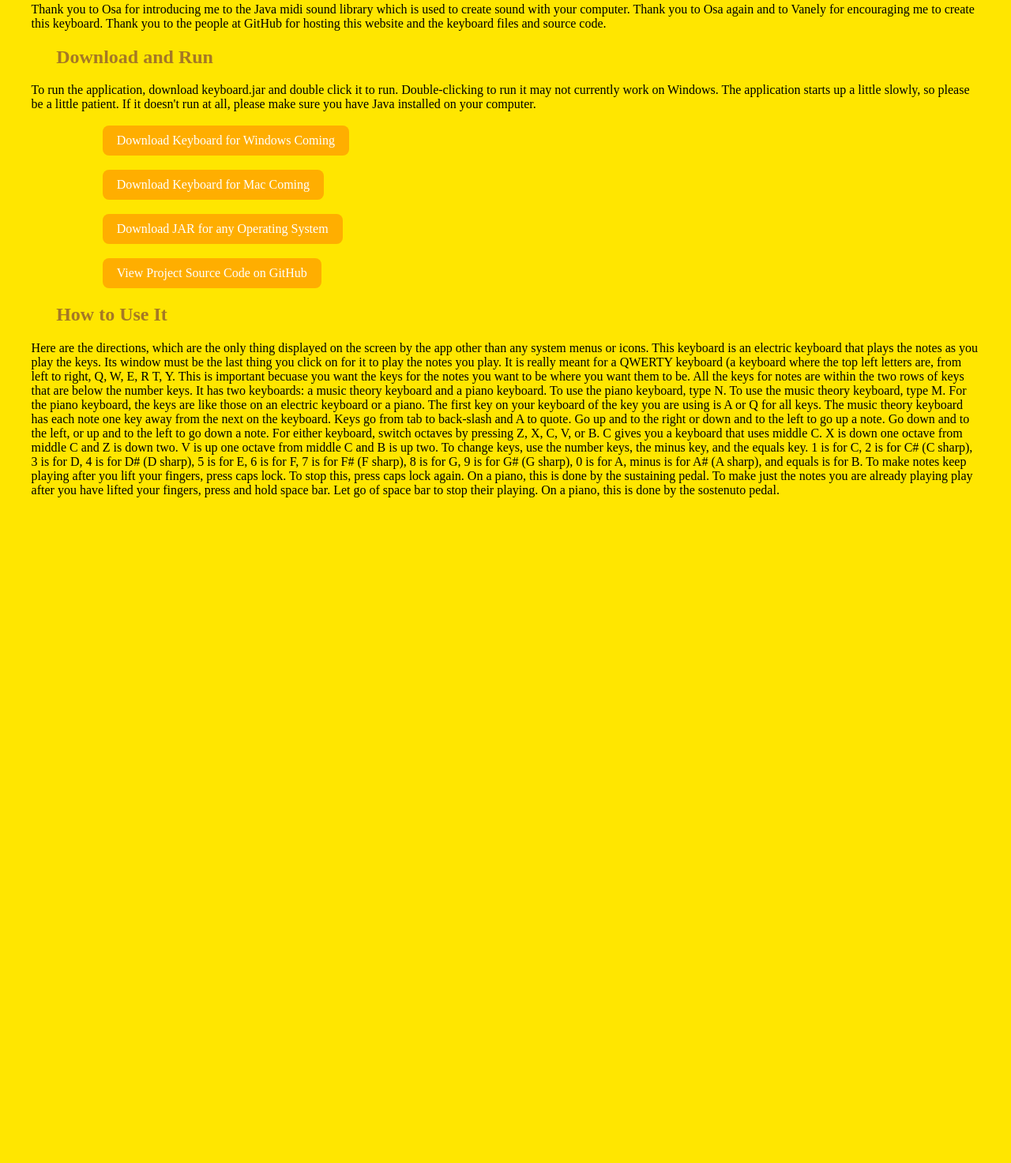
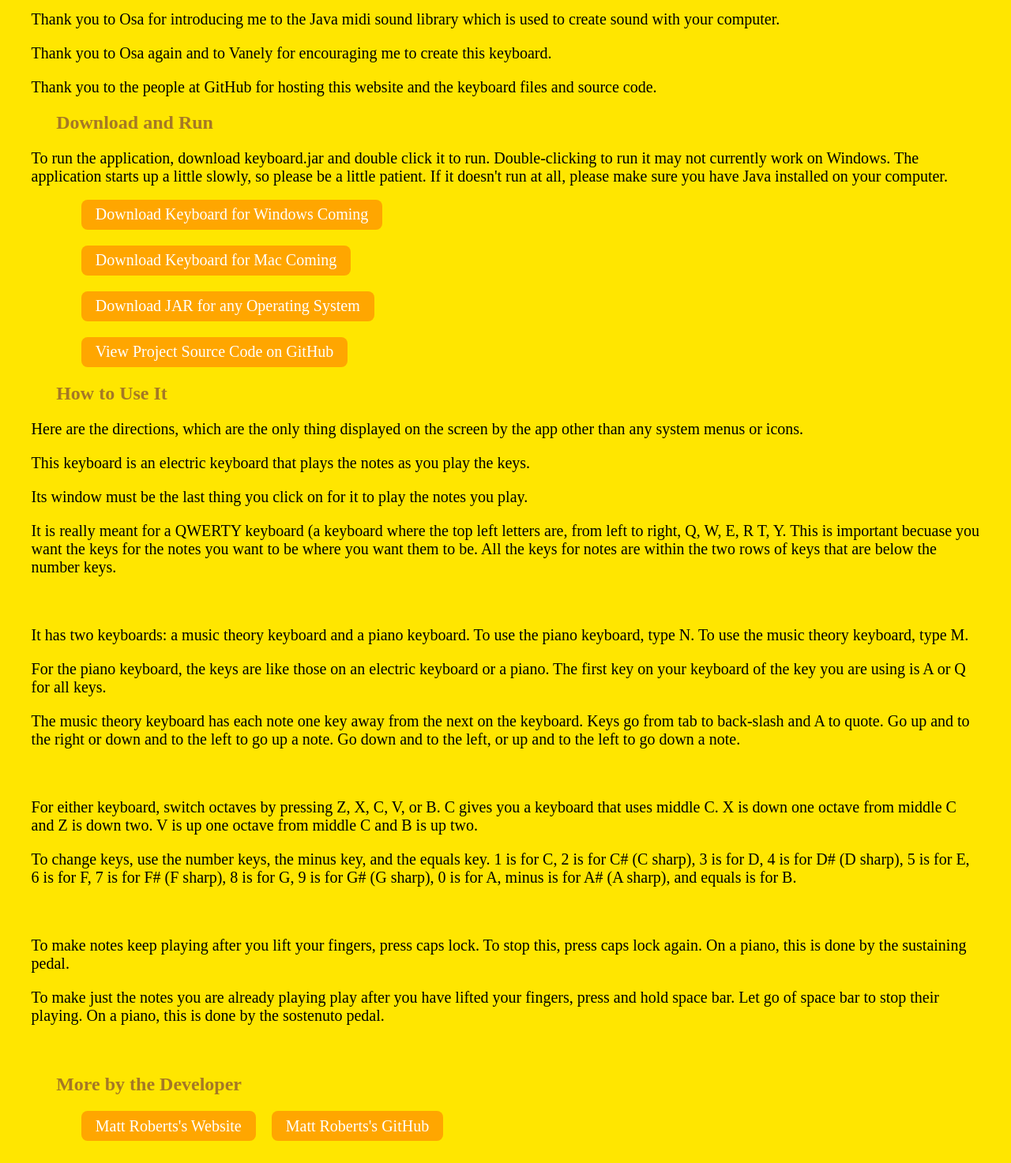
Before and after one commit to MattNoName/keyboard, a plain HTML site: page docs/main-page.html in a window 1280 px wide. Shown: the part 227-1700 px from the top of the page at 79% size. Before the commit the page ends 937 px from the top, so only its background shows below. Drawn offline with Linux system fonts and the light colour scheme.

Commit message:
changed btn color, btn layout, text layout, and text size

```diff
--- a/docs/main-page.html
+++ b/docs/main-page.html
@@ -15,66 +15,108 @@
     About keyboard
   </h2>
   <div class="basicText">
-    This application does not require anything on the screen to use other than to open the application and to quit it and
-    can be used with your screen off or the brightness turned down all the way.
+    This application does not require anything on the screen to use other than to open the application and to quit it
+    and can be used with your screen off or the brightness turned down all the way.
   </div>
   <h2 class="basicHeading">
     Acknowledgments
   </h2>
   <div class="basicText">
+      <p>
     Thank you to Osa for introducing me to the Java midi sound library which is used to create sound with your computer.
-
+    </p>
+    <p>
     Thank you to Osa again and to Vanely for encouraging me to create this keyboard.
-
+  </p>
+<p>
     Thank you to the people at GitHub for hosting this website and the keyboard files and source code.
+  </p>
   </div>
   <h2 class="basicHeading">
     Download and Run
   </h2>
   <div class="basicText">
-      To run the application, download keyboard.jar and double click it to run. Double-clicking to run it may not currently work on Windows. The application starts up a little slowly, so please be a little patient. If it doesn't run at all, please make sure you have Java installed on your computer.
+    To run the application, download keyboard.jar and double click it to run. Double-clicking to run it may not
+    currently work on Windows. The application starts up a little slowly, so please be a little patient. If it doesn't
+    run at all, please make sure you have Java installed on your computer.
+  </div>
+  <div class="inset1">
       <br>
+    <a class="linkBtn columnBtn" href="">Download Keyboard for Windows Coming</a>
     <br>
-      <a class="downloadLinks" href="">Download Keyboard for Windows Coming</a>
+    <a class="linkBtn columnBtn" href="">Download Keyboard for Mac Coming</a>
     <br>
+    <a class="linkBtn columnBtn" href="https://github.com/MattNoName/keyboard/raw/app/Keyboard.jar">Download JAR for any Operating
+      System</a>
       <br>
-      <a class="downloadLinks" href="">Download Keyboard for Mac Coming</a>
+    <a class="linkBtn" href="https://github.com/MattNoName/keyboard">View Project Source Code on GitHub</a>
     <br>
-      <br>
-      <a class="downloadLinks" href="https://github.com/MattNoName/keyboard/raw/app/Keyboard.jar">Download JAR for any Operating System</a>
-      <br>
-      <br>
-      <a class="downloadLinks" href="https://github.com/MattNoName/keyboard">View Project Source Code on GitHub</a>
   </div>
   <h2 class="basicHeading">
     How to Use It
   </h2>
   <div class="basicText">
-      Here are the directions, which are the only thing displayed on the screen by the app other than any system menus or icons.
-
+    <p>
+    Here are the directions, which are the only thing displayed on the screen by the app other than any system menus or
+    icons.
+  </p>
+  <p>
     This keyboard is an electric keyboard that plays the notes as you play the keys.
-
+  </p>
+  <p>
     Its window must be the last thing you click on for it to play the notes you play.
-
-      It is really meant for a QWERTY keyboard (a keyboard where the top left letters are, from left to right, Q, W, E, R T, Y. This is important becuase you want the keys for the notes you want to be where you want them to be. All the keys for notes are within the two rows of keys that are below the number keys.
-
-
-      It has two keyboards: a music theory keyboard and a piano keyboard. To use the piano keyboard, type N.  To use the music theory keyboard, type M.
-
-      For the piano keyboard, the keys are like those on an electric keyboard or a piano. The first key on your keyboard of the key you are using is A or Q for all keys.
-
-      The music theory keyboard has each note one key away from the next on the keyboard. Keys go from tab to back-slash and A to quote.  Go up and to the right or down and to the left to go up a note. Go down and to the left, or up and to the left to go down a note.
-
-
-      For either keyboard, switch octaves by pressing Z, X, C, V, or B. C gives you a keyboard that uses middle C. X is down one octave from middle C and Z is down two. V is up one octave from middle C and B is up two.
-
-      To change keys, use the number keys, the minus key, and the equals key. 1 is for C, 2 is for C# (C sharp), 3 is for D, 4 is for D# (D sharp), 5 is for E, 6 is for F, 7 is for F# (F sharp), 8 is for G, 9 is for G# (G sharp), 0 is for A, minus is for A# (A sharp), and equals is for B.
-
-
-      To make notes keep playing after you lift your fingers, press caps lock. To stop this, press caps lock again. On a piano, this is done by the sustaining pedal.
-
-      To make just the notes you are already playing play after you have lifted your fingers, press and hold space bar. Let go of space bar to stop their playing. On a piano, this is done by the sostenuto pedal.
+  </p>
+  <p>
+    It is really meant for a QWERTY keyboard (a keyboard where the top left letters are, from left to right, Q, W, E, R
+    T, Y. This is important becuase you want the keys for the notes you want to be where you want them to be. All the
+    keys for notes are within the two rows of keys that are below the number keys.
+  </p>
+<br>
+  <p>
+    It has two keyboards: a music theory keyboard and a piano keyboard. To use the piano keyboard, type N. To use the
+    music theory keyboard, type M.
+  </p>
+  <p>
+    For the piano keyboard, the keys are like those on an electric keyboard or a piano. The first key on your keyboard
+    of the key you are using is A or Q for all keys.
+  </p>
+  <p>
+    The music theory keyboard has each note one key away from the next on the keyboard. Keys go from tab to back-slash
+    and A to quote. Go up and to the right or down and to the left to go up a note. Go down and to the left, or up and
+    to the left to go down a note.
+  </p>
+  <br>
+  <p>
+    For either keyboard, switch octaves by pressing Z, X, C, V, or B. C gives you a keyboard that uses middle C. X is
+    down one octave from middle C and Z is down two. V is up one octave from middle C and B is up two.
+  </p>
+  <p>
+    To change keys, use the number keys, the minus key, and the equals key. 1 is for C, 2 is for C# (C sharp), 3 is for
+    D, 4 is for D# (D sharp), 5 is for E, 6 is for F, 7 is for F# (F sharp), 8 is for G, 9 is for G# (G sharp), 0 is for
+    A, minus is for A# (A sharp), and equals is for B.
+  </p>
+  <br>
+<p>
+    To make notes keep playing after you lift your fingers, press caps lock. To stop this, press caps lock again. On a
+    piano, this is done by the sustaining pedal.
+  </p>
+  <p>
+    To make just the notes you are already playing play after you have lifted your fingers, press and hold space bar.
+    Let go of space bar to stop their playing. On a piano, this is done by the sostenuto pedal.
+  </p>
+  <br>
   </div>
+  <h2 class="basicHeading">
+    More by the Developer
+  </h2>
+  <div class="inset1">
+  <a class="linkBtn gridBtn" href="https://mattnoname.github.io/index">Matt Roberts's Website</a><a class="linkBtn gridBtn"
+    href="https://github.com/MattNoName">Matt Roberts's GitHub</a>
+  </div>
+  <br>
+  <br>
+  <br>
+  <br>
   <br>
   <br>
   <br>
--- a/docs/styles.css
+++ b/docs/styles.css
@@ -1,4 +1,6 @@
 body{
+    background-color: rgb(255, 232, 23);
+    background-color: rgb(255, 231, 19);
     background-color: rgb(255, 230, 0);
 }
 
@@ -10,25 +12,42 @@ body{
 .basicHeading{
     margin-left: 5%;
     color: rgb(165, 120, 37)
+
 }
 
 .basicText{
+    font-size: 20px;
     margin-left: 2.5%;
     margin-right: 2.5%;
+    color: rgb(0, 110, 255);
+    color: black;
 }
 
-.downloadLinks{
-    margin-left: 7.5%;
-    margin-right: 7.5%;
+.linkBtn{
+    font-size: 20px;
     background-color: rgb(255, 174, 0);
+    background-color: rgb(255, 166, 0);
     color: white;
     border-radius: 8px;
-    padding: 10px 18px;
+    padding: 7.5px 18px;
     text-align: center;
     text-decoration: none;
     display: inline-block;
 }
 
-.downloadLinks:hover, .downloadLinks:active {
+.columnBtn{
+    margin-bottom: 20px;
+}
+
+.gridBtn{
+    margin-right: 20px;
+    margin-bottom: 20px;
+}
+
+.linkBtn:hover, .linkBtn:active {
     background-color: rgb(255, 136, 0);
   }
+
+.inset1{
+    margin-left: 7.5%;
+}
```
Lines whose indentation alone changed are shown as unchanged.
